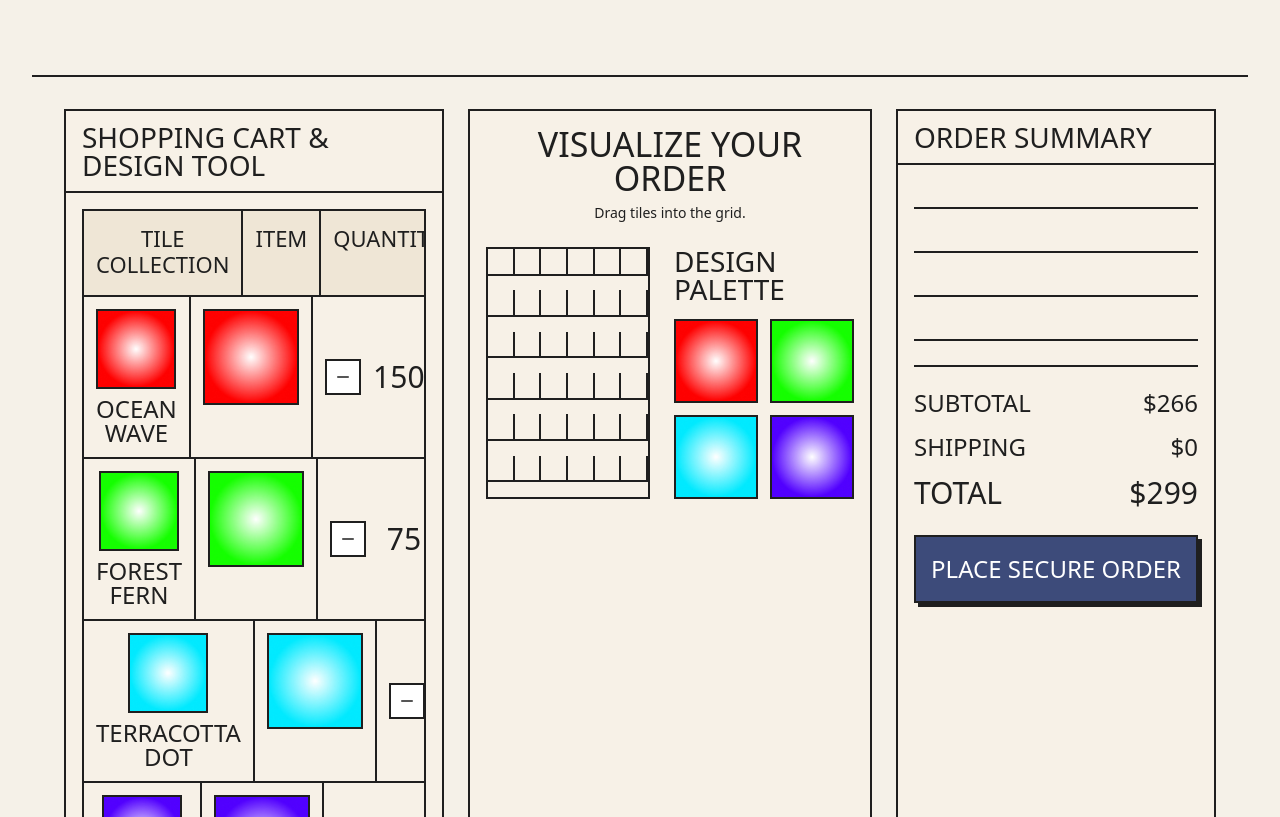
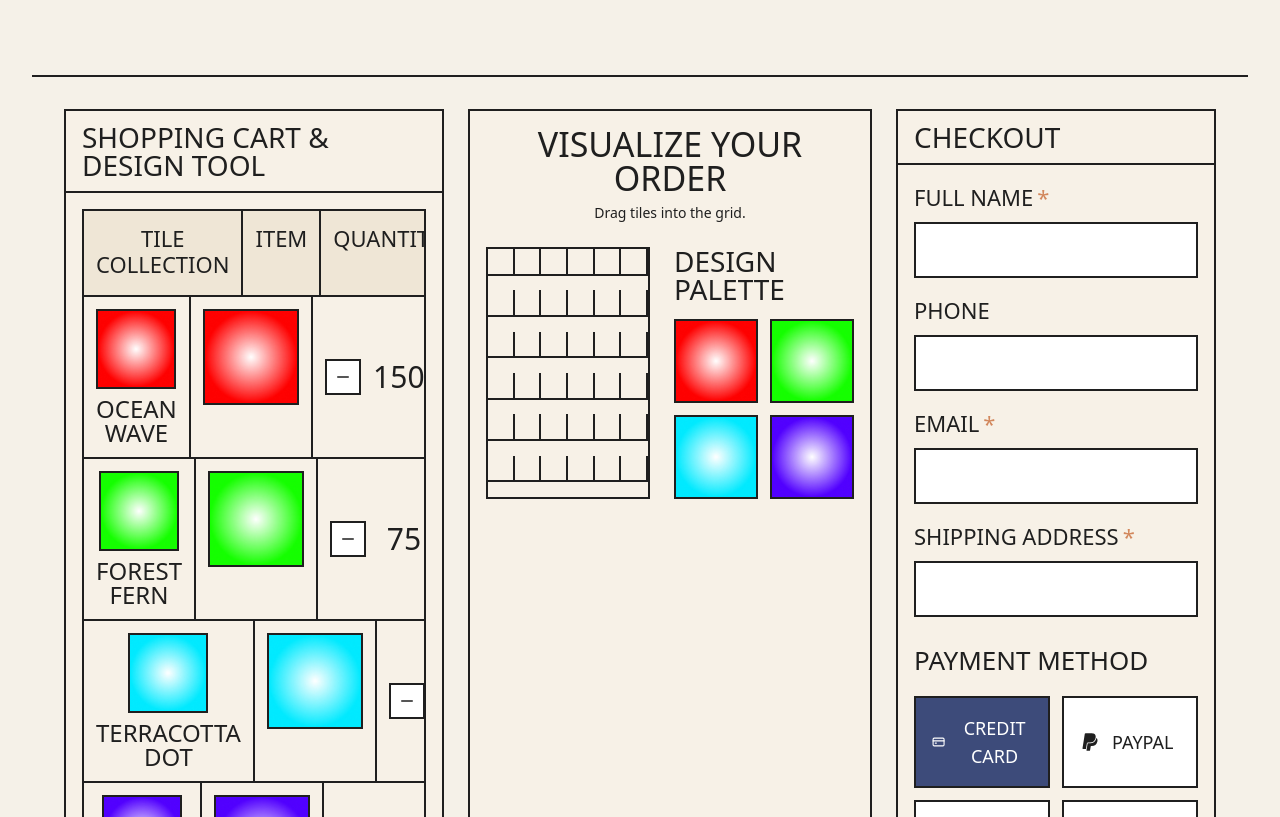
Before and after one commit to qwertycamedy/artisan-kiln, a Next.js app: page / in a window 1280 px wide. Shown: the part 280-1097 px from the top of the page. Built offline with nearby package versions, Linux system fonts and the light colour scheme.

Commit message:
checkout form layout&logic

```diff
--- a/package.json
+++ b/package.json
@@ -18,6 +18,7 @@
     "next": "16.2.6",
     "react": "19.2.4",
     "react-dom": "19.2.4",
+    "react-icons": "^5.6.0",
     "react-redux": "^9.3.0"
   },
   "devDependencies": {
--- /dev/null
+++ b/src/components/shared/checkout/checkout_form.tsx
@@ -0,0 +1,220 @@
+"use client";
+
+import { CreditCard, Landmark } from "lucide-react";
+import { FaPaypal, FaApple } from "react-icons/fa";
+import { useAppDispatch, useAppSelector } from "@/hooks";
+import { setPaymentMethod, updateField } from "@/store/features/checkout";
+import { RootState } from "@/store";
+
+const paymentMethods = [
+  {
+    id: "credit-card",
+    label: "Credit Card",
+    icon: CreditCard,
+  },
+
+  {
+    id: "paypal",
+    label: "PayPal",
+    icon: FaPaypal,
+  },
+
+  {
+    id: "apple-pay",
+    label: "Apple Pay",
+    icon: FaApple,
+  },
+
+  {
+    id: "bank-transfer",
+    label: "Bank Transfer",
+    icon: Landmark,
+  },
+];
+
+export const CheckoutForm = () => {
+  const dispatch = useAppDispatch();
+  const form = useAppSelector((state: RootState) => state.checkout);
+
+  const update = (field: string, value: string) => {
+    dispatch(
+      updateField({
+        field: field as never,
+        value,
+      }),
+    );
+  };
+
+  return (
+    <div className="space-y-6">
+      <div className="space-y-4">
+        <Input
+          label="Full Name"
+          value={form.customerName}
+          onChange={(value) => update("customerName", value)}
+          required
+        />
+
+        <Input
+          label="Phone"
+          value={form.phone}
+          onChange={(value) => update("phone", value)}
+        />
+
+        <Input
+          label="Email"
+          value={form.email}
+          onChange={(value) => update("email", value)}
+          required
+          type="email"
+        />
+
+        <Input
+          label="Shipping Address"
+          value={form.shippingAddress}
+          onChange={(value) => update("shippingAddress", value)}
+          required
+        />
+      </div>
+
+      <div>
+        <h3 className="mb-4 font-heading text-[26px] uppercase">
+          Payment Method
+        </h3>
+
+        <div className="grid grid-cols-2 gap-3">
+          {paymentMethods.map((method) => {
+            const Icon = method.icon;
+
+            const active = form.paymentMethod === method.id;
+
+            return (
+              <button
+                key={method.id}
+                onClick={() => dispatch(setPaymentMethod(method.id as never))}
+                className={`
+                  flex
+                  items-center
+                  gap-3
+                  border-2
+                  border-border
+                  px-4
+                  py-4
+                  transition
+
+                  ${active ? "bg-navy text-white" : "bg-white"}
+                `}
+              >
+                <Icon size={20} />
+
+                <span className="font-heading text-lg uppercase">
+                  {method.label}
+                </span>
+              </button>
+            );
+          })}
+        </div>
+      </div>
+
+      {form.paymentMethod === "credit-card" && (
+        <div className="space-y-4">
+          <Input
+            label="Card Number"
+            value={form.cardNumber}
+            onChange={(value) => update("cardNumber", value)}
+            placeholder="1234 5678 9012 3456"
+          />
+
+          <div className="grid grid-cols-2 gap-4">
+            <Input
+              label="Expiration"
+              value={form.expiration}
+              onChange={(value) => update("expiration", value)}
+              placeholder="MM/YY"
+            />
+
+            <Input
+              label="CVV"
+              value={form.cvv}
+              onChange={(value) => update("cvv", value)}
+              placeholder="123"
+            />
+          </div>
+        </div>
+      )}
+
+      <div>
+        <label className="mb-2 block font-heading text-[22px] uppercase">
+          Project Notes
+        </label>
+
+        <textarea
+          rows={5}
+          value={form.projectNotes}
+          onChange={(e) => update("projectNotes", e.target.value)}
+          className="
+            w-full
+            resize-none
+            border-2
+            border-border
+            bg-white
+            p-4
+            text-sm
+            outline-none
+          "
+          placeholder="Additional information..."
+        />
+      </div>
+    </div>
+  );
+};
+
+type InputProps = {
+  label: string;
+
+  value: string;
+
+  onChange: (value: string) => void;
+
+  placeholder?: string;
+
+  type?: string;
+
+  required?: boolean;
+};
+
+const Input = ({
+  label,
+  value,
+  onChange,
+  placeholder,
+  type = "text",
+  required,
+}: InputProps) => {
+  return (
+    <div>
+      <label className="mb-2 block font-heading text-[22px] uppercase">
+        {label}
+
+        {required && <span className="ml-1 text-[#D2875C]">*</span>}
+      </label>
+
+      <input
+        type={type}
+        value={value}
+        placeholder={placeholder}
+        onChange={(e) => onChange(e.target.value)}
+        className="
+          h-14
+          w-full
+          border-2
+          border-border
+          bg-white
+          px-4
+          text-sm
+          outline-none
+        "
+      />
+    </div>
+  );
+};
--- /dev/null
+++ b/src/components/shared/checkout/checkout_sidebar.tsx
@@ -0,0 +1,54 @@
+"use client";
+
+import { Panel } from "@/components/ui";
+import { CheckoutForm } from "@/components/shared";
+import {
+  selectGrandTotal,
+  selectShipping,
+  selectSubtotal,
+} from "@/store/selectors/cart";
+import { useAppSelector } from "@/hooks";
+
+export const CheckoutSidebar = () => {
+  const subtotal = useAppSelector(selectSubtotal);
+  const shipping = useAppSelector(selectShipping);
+  const grandTotal = useAppSelector(selectGrandTotal);
+
+  return (
+    <Panel title="Checkout">
+      <div className="space-y-8">
+        <CheckoutForm />
+
+        <div className="border-t-2 border-border pt-5">
+          <div className="flex items-center justify-between">
+            <span className="font-heading text-[28px] uppercase">Subtotal</span>
+
+            <span className="font-heading text-[28px] uppercase">
+              ${subtotal.toFixed(2)}
+            </span>
+          </div>
+
+          <div className="mt-3 flex items-center justify-between">
+            <span className="font-heading text-[28px] uppercase">Shipping</span>
+
+            <span className="font-heading text-[28px] uppercase">
+              ${shipping.toFixed(2)}
+            </span>
+          </div>
+
+          <div className="mt-4 flex items-center justify-between border-t-2 border-border pt-4">
+            <span className="font-heading text-[34px] uppercase">Total</span>
+
+            <span className="font-heading text-[34px] uppercase">
+              ${grandTotal.toFixed(2)}
+            </span>
+          </div>
+        </div>
+
+        <button className="w-full border-2 border-border bg-navy py-4 font-heading text-[30px] uppercase text-white shadow-panel transition hover:translate-x-0.5 hover:translate-y-0.5 hover:shadow-none">
+          Place Secure Order
+        </button>
+      </div>
+    </Panel>
+  );
+};
--- a/src/components/shared/checkout_sidebar.tsx
+++ /dev/null
@@ -1,37 +0,0 @@
-import { Panel } from "@/components/ui";
-
-export const CheckoutSidebar = () => {
-  return (
-    <Panel title="Order Summary">
-      <div className="space-y-6">
-        <div className="space-y-4">
-          <div className="h-7 border-b-2 border-border" />
-          <div className="h-7 border-b-2 border-border" />
-          <div className="h-7 border-b-2 border-border" />
-          <div className="h-7 border-b-2 border-border" />
-        </div>
-
-        <div className="border-t-2 border-border pt-5">
-          <div className="flex items-center justify-between font-heading text-2xl uppercase">
-            <span>Subtotal</span>
-            <span>$266</span>
-          </div>
-
-          <div className="mt-3 flex items-center justify-between font-heading text-2xl uppercase">
-            <span>Shipping</span>
-            <span>$0</span>
-          </div>
-
-          <div className="mt-3 flex items-center justify-between font-heading text-3xl uppercase">
-            <span>Total</span>
-            <span>$299</span>
-          </div>
-        </div>
-
-        <button className="w-full border-2 border-border bg-navy py-4 font-heading text-2xl uppercase text-white shadow-panel transition hover:translate-x-0.5 hover:translate-y-0.5 hover:shadow-none">
-          Place Secure Order
-        </button>
-      </div>
-    </Panel>
-  );
-};
--- a/src/components/shared/index.ts
+++ b/src/components/shared/index.ts
@@ -6,4 +6,5 @@ export { CartTable } from "./cart/cart_table";
 export { DesignTool } from "./design_tool/design_tool";
 export { DesignGrid } from "./design_tool/design_grid";
 export { TilePalette } from "./design_tool/tile_palette";
-export { CheckoutSidebar } from "./checkout_sidebar";
+export { CheckoutSidebar } from "./checkout/checkout_sidebar";
+export { CheckoutForm } from "./checkout/checkout_form";
--- /dev/null
+++ b/src/store/features/checkout.ts
@@ -0,0 +1,59 @@
+import { createSlice, PayloadAction } from "@reduxjs/toolkit";
+
+import {
+  CheckoutFormState,
+  PaymentMethod,
+} from "@/types";
+
+const initialState: CheckoutFormState = {
+  customerName: "",
+  phone: "",
+  email: "",
+  shippingAddress: "",
+  projectNotes: "",
+
+  paymentMethod: "credit-card",
+
+  cardNumber: "",
+  expiration: "",
+  cvv: "",
+};
+
+type UpdateFieldPayload = {
+  field: keyof CheckoutFormState;
+  value: string;
+};
+
+export const checkoutSlice = createSlice({
+  name: "checkout",
+
+  initialState,
+
+  reducers: {
+    updateField: (
+      state,
+      action: PayloadAction<UpdateFieldPayload>
+    ) => {
+      const { field, value } = action.payload;
+
+      state[field] = value as never;
+    },
+
+    setPaymentMethod: (
+      state,
+      action: PayloadAction<PaymentMethod>
+    ) => {
+      state.paymentMethod = action.payload;
+    },
+
+    resetCheckout: () => initialState,
+  },
+});
+
+export const {
+  updateField,
+  setPaymentMethod,
+  resetCheckout,
+} = checkoutSlice.actions;
+
+export default checkoutSlice.reducer;
--- a/src/store/index.ts
+++ b/src/store/index.ts
@@ -1,11 +1,13 @@
 import { configureStore } from "@reduxjs/toolkit";
 import cart from "./features/cart";
 import design from "./features/design";
+import checkout from "./features/checkout";
 
 export const store = configureStore({
   reducer: {
     cart,
     design,
+    checkout,
   },
 });
 
```
Also changed, not shown: 1 other file (tests, documents, lock files or other folders).
